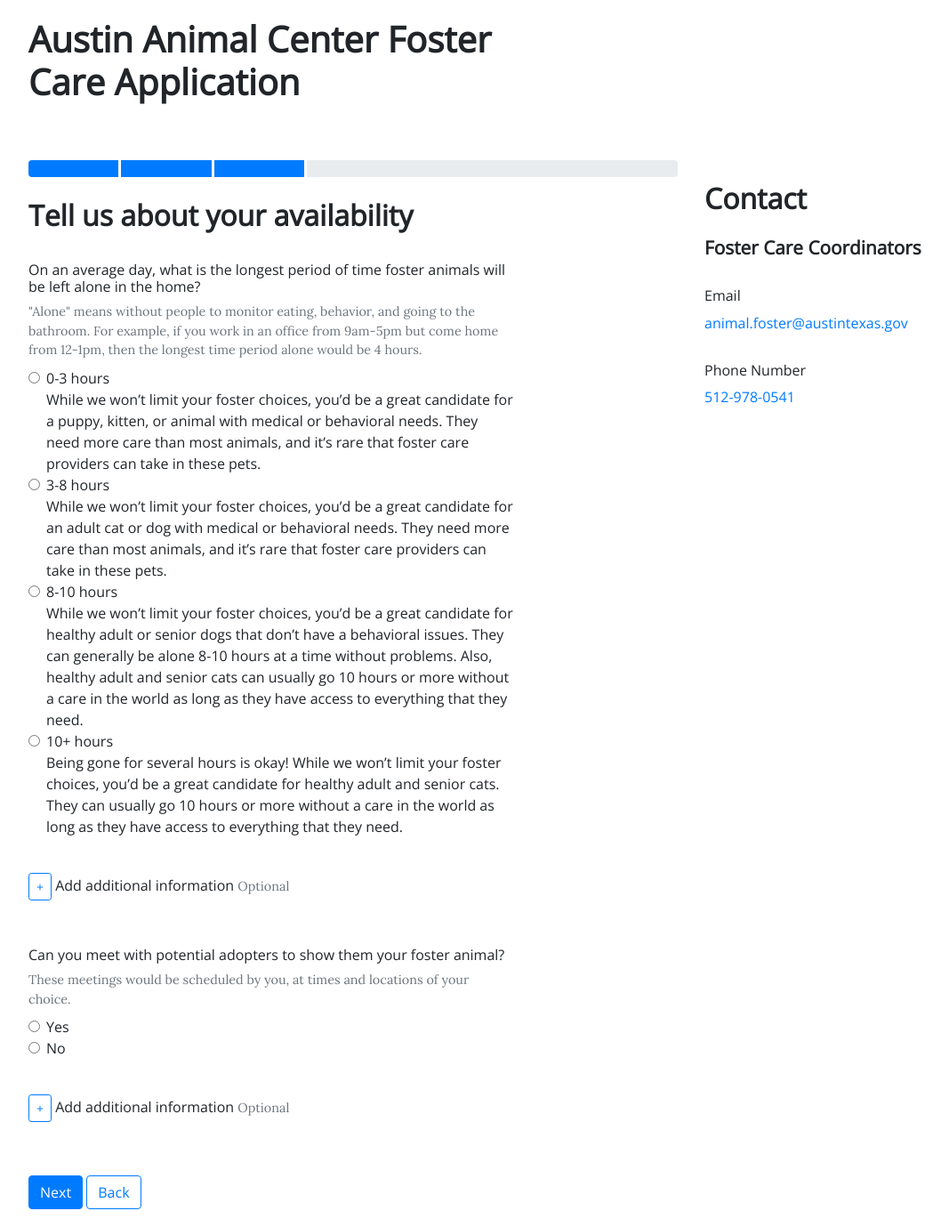
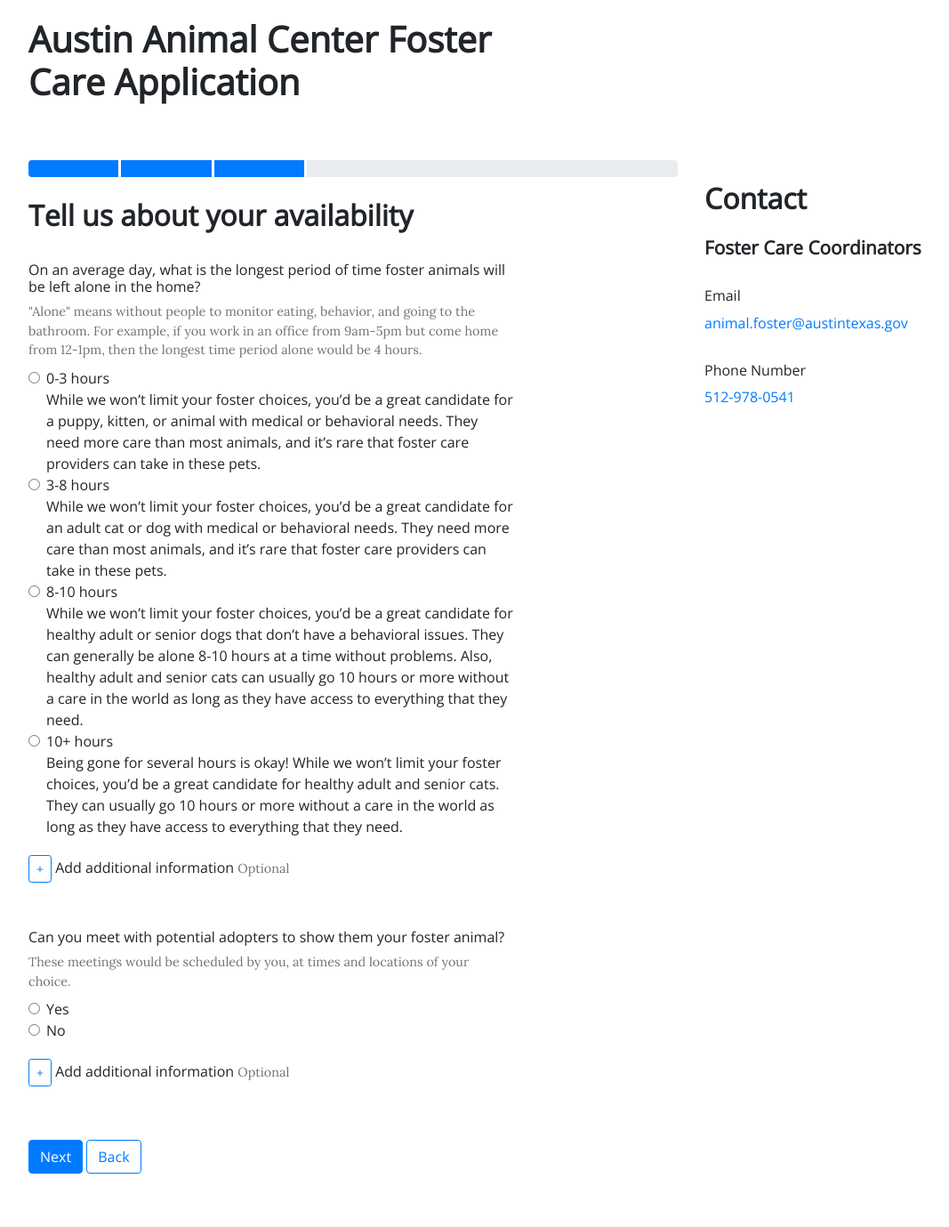
Before and after one commit to cityofaustin/prototypeform, a Jekyll site: the page built from _pages/Availability_info.html, in a window 1280 px wide. Shown: the whole page at 89% size, without its empty margins (53-1120 px from the left). Built offline with Jekyll 4.4.1, drawn with Linux system fonts in a browser that asks for light colours; nearby versions of some CDN libraries; after the commit the page ends 1339 px from its top, so only the background shows below that.

Commit message:
Added css class for add explanation block

```diff
--- a/_includes/add_explanation.html
+++ b/_includes/add_explanation.html
@@ -1,4 +1,4 @@
-<div class="js-add-explanation form-group">
+<div class="js-add-explanation form-group add-explanation">
   <span class="btn btn-sm btn-outline-primary js-add-explanation-trigger" role="button">+</span>
   <span>Add additional information</span>
   <small id="add_explanationHelpInline" class="text-muted">
--- a/css/main.scss
+++ b/css/main.scss
@@ -64,6 +64,10 @@
     margin-top: 20px;
 }
 
+.add-explanation {
+    margin-top: 0px;
+}
+
 .animal-info {
     border-style: dotted;
     border-color: darkgrey;
```
